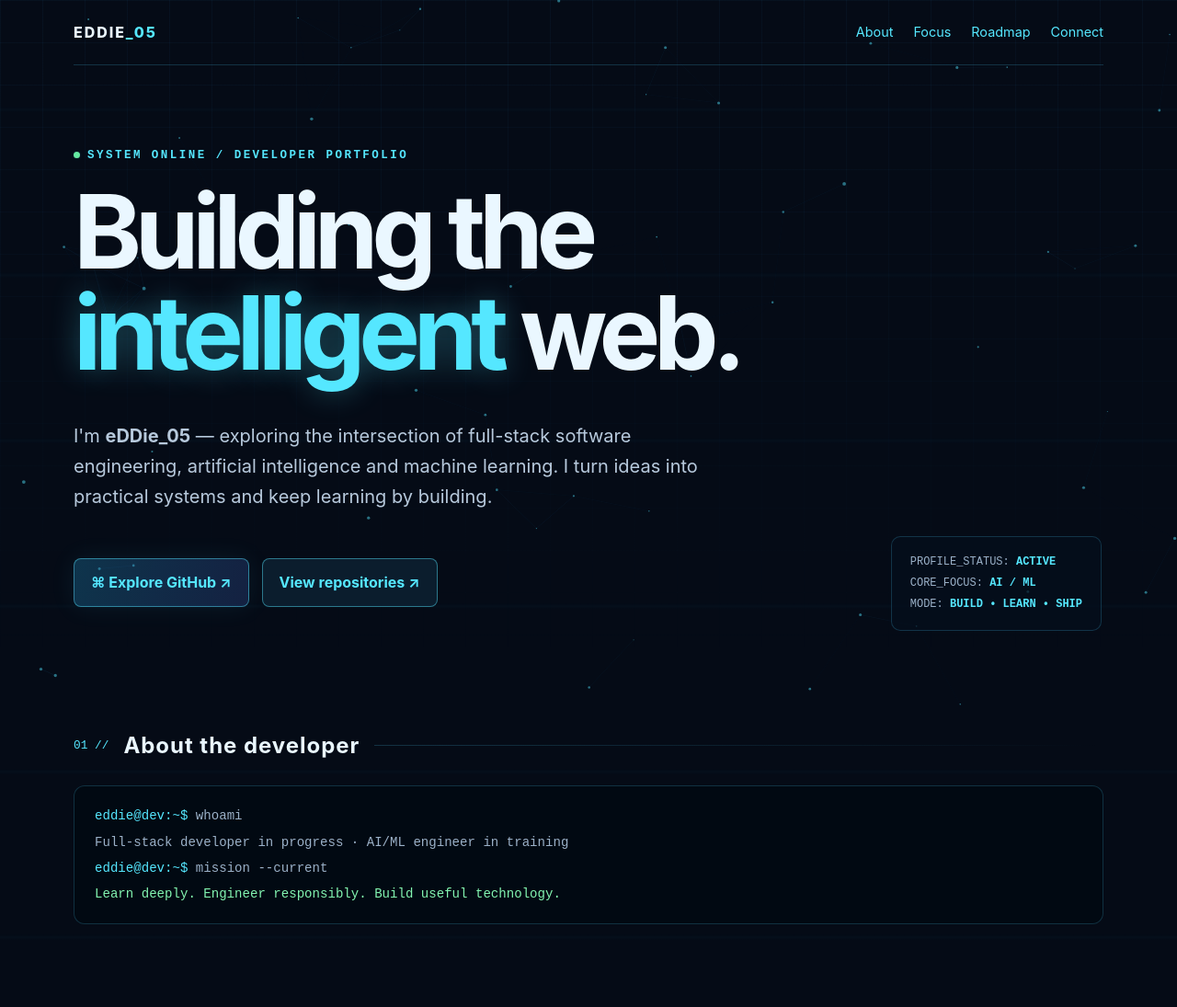
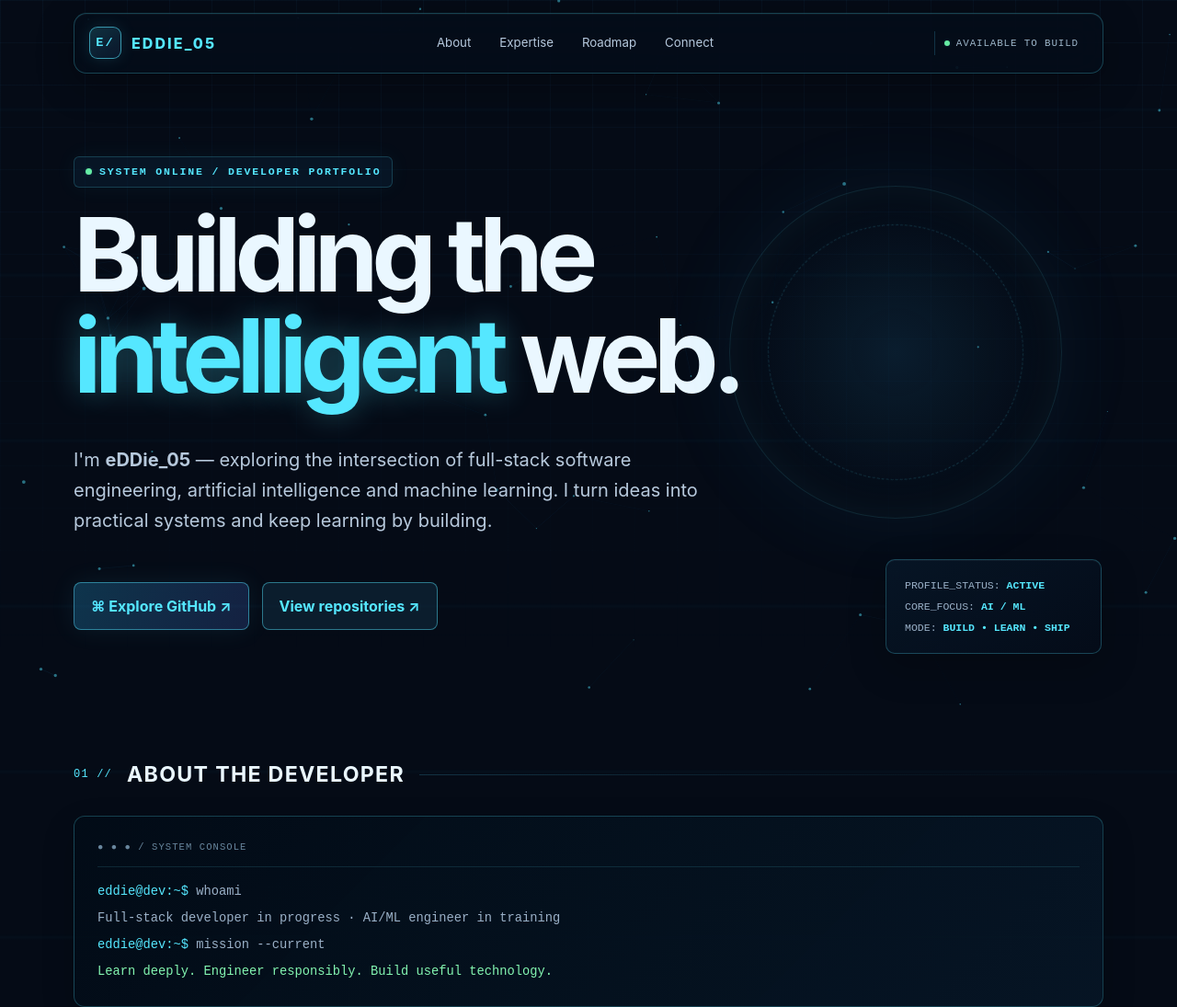
Before and after one commit to eDDie-05/eDDie-05, a plain HTML site: page index.html in a window 1280 px wide. Shown: the top 1095 px of the page at 92% size. Drawn offline with Linux system fonts and the light colour scheme.

Commit message:
Polish portfolio header and section styling

```diff
--- a/index.html
+++ b/index.html
@@ -14,29 +14,42 @@
     body:after{content:"";position:fixed;inset:-50% 0;z-index:-1;pointer-events:none;background:linear-gradient(transparent 48%,rgba(66,218,255,.055) 50%,transparent 52%);background-size:100% 180px;animation:scan 13s linear infinite;opacity:.48}
     @keyframes scan{to{transform:translateY(180px)}}@keyframes pulse{50%{opacity:.45;filter:drop-shadow(0 0 14px var(--cyan))}}@keyframes float{50%{transform:translateY(-8px)}}
     a{color:var(--cyan);text-decoration:none}a:hover{color:white;text-shadow:0 0 12px var(--cyan)}
-    .shell{width:min(1120px,calc(100% - 40px));margin:auto}.topbar{display:flex;align-items:center;justify-content:space-between;padding:22px 0;border-bottom:1px solid var(--line);position:relative}
-    .brand{font-weight:800;letter-spacing:.12em;color:var(--text)}.brand span{color:var(--cyan)}nav{display:flex;gap:22px;flex-wrap:wrap;font-size:.9rem;color:var(--muted)}
-    .hero{min-height:76vh;display:grid;align-content:center;padding:90px 0 76px;position:relative}.eyebrow{color:var(--cyan);font:600 .78rem/1.4 ui-monospace,monospace;letter-spacing:.2em;text-transform:uppercase}
+    .shell{width:min(1120px,calc(100% - 40px));margin:auto}
+    .topbar{position:sticky;top:14px;z-index:20;display:flex;align-items:center;justify-content:space-between;gap:22px;margin-top:14px;padding:12px 16px;border:1px solid rgba(85,231,255,.25);border-radius:14px;background:rgba(4,13,26,.78);backdrop-filter:blur(18px);box-shadow:0 12px 40px rgba(0,0,0,.28),inset 0 1px rgba(255,255,255,.04)}
+    .brand{display:flex;align-items:center;gap:11px;font-weight:850;letter-spacing:.13em;color:var(--text);white-space:nowrap}
+    .brand-mark{display:grid;place-items:center;width:35px;height:35px;border:1px solid rgba(85,231,255,.6);border-radius:9px;color:var(--cyan);font:700 .85rem ui-monospace,monospace;background:linear-gradient(145deg,rgba(85,231,255,.17),rgba(86,140,255,.08));box-shadow:0 0 18px rgba(85,231,255,.12)}
+    .brand span:last-child{color:var(--cyan)}
+    nav{display:flex;align-items:center;gap:5px;flex-wrap:wrap;font-size:.83rem;color:var(--muted)}
+    nav a{padding:8px 12px;border:1px solid transparent;border-radius:7px;color:#b6c9dd;transition:background .2s,border-color .2s,color .2s}
+    nav a:hover{background:rgba(85,231,255,.08);border-color:rgba(85,231,255,.2);color:var(--cyan);text-shadow:none}
+    .nav-status{display:flex;align-items:center;gap:7px;padding:7px 10px;border-left:1px solid var(--line);color:#9db6c9;font: .68rem ui-monospace,monospace;letter-spacing:.08em;white-space:nowrap}
+    .nav-status .pulse-dot{margin:0;width:6px;height:6px}
+    .hero{min-height:76vh;display:grid;align-content:center;padding:90px 0 76px;position:relative}
+    .hero:before{content:"";position:absolute;right:4%;top:18%;width:min(34vw,360px);aspect-ratio:1;border:1px solid rgba(85,231,255,.13);border-radius:50%;background:radial-gradient(circle,rgba(45,154,208,.13),transparent 66%);box-shadow:0 0 90px rgba(38,151,218,.08),inset 0 0 55px rgba(85,231,255,.06);pointer-events:none}
+    .hero:after{content:"";position:absolute;right:calc(4% + 42px);top:calc(18% + 42px);width:min(34vw,276px);aspect-ratio:1;border:1px dashed rgba(85,231,255,.19);border-radius:50%;animation:orbit 35s linear infinite;pointer-events:none}
+    @keyframes orbit{to{transform:rotate(360deg)}}
+    .eyebrow{display:inline-flex;align-items:center;width:max-content;max-width:100%;padding:8px 12px;border:1px solid rgba(85,231,255,.2);border-radius:6px;background:rgba(10,32,51,.55);color:var(--cyan);font:600 .72rem/1.4 ui-monospace,monospace;letter-spacing:.16em;text-transform:uppercase;box-shadow:0 0 24px rgba(85,231,255,.05)}
     h1{font-size:clamp(3.2rem,9vw,7rem);line-height:.98;letter-spacing:-.065em;margin:18px 0 22px}.glow{color:var(--cyan);text-shadow:0 0 32px rgba(85,231,255,.32)}
     .intro{max-width:690px;color:#b7c9dc;font-size:clamp(1.05rem,2vw,1.25rem)}.actions{display:flex;gap:14px;flex-wrap:wrap;margin-top:30px}
     .btn{display:inline-flex;align-items:center;gap:10px;padding:12px 18px;border:1px solid rgba(85,231,255,.45);border-radius:8px;background:rgba(20,51,75,.45);font-weight:650}.btn.primary{background:linear-gradient(110deg,rgba(32,130,178,.35),rgba(62,93,180,.28));box-shadow:0 0 28px rgba(85,231,255,.08)}
-    .readout{position:absolute;right:2px;bottom:50px;border:1px solid var(--line);background:rgba(5,15,29,.7);padding:16px 20px;border-radius:10px;color:var(--muted);font: .75rem/1.9 ui-monospace,monospace;animation:float 5s ease-in-out infinite}.readout strong{color:var(--cyan);font-weight:600}
-    section{padding:55px 0}.section-head{display:flex;align-items:center;gap:16px;margin-bottom:24px}.section-head:after{content:"";height:1px;flex:1;background:linear-gradient(90deg,var(--line),transparent)}h2{font-size:1.5rem;letter-spacing:.04em;margin:0}.index{color:var(--cyan);font: .8rem ui-monospace,monospace}
-    .grid{display:grid;grid-template-columns:repeat(3,1fr);gap:16px}.panel{position:relative;overflow:hidden;border:1px solid var(--line);border-radius:12px;padding:23px;background:linear-gradient(145deg,rgba(12,31,52,.88),rgba(6,15,29,.78));box-shadow:inset 0 1px rgba(255,255,255,.025);transition:transform .25s,border-color .25s}.panel:hover{transform:translateY(-5px);border-color:rgba(85,231,255,.55)}
-    .panel:before{content:"";position:absolute;right:-35px;top:-45px;width:110px;height:110px;border:1px solid rgba(85,231,255,.12);transform:rotate(45deg)}.panel h3{margin:0 0 9px;font-size:1.05rem}.panel p{margin:0;color:var(--muted);font-size:.94rem}.tag{display:inline-block;margin:13px 6px 0 0;padding:4px 8px;border:1px solid rgba(85,231,255,.18);border-radius:5px;color:#a9eefe;font: .72rem ui-monospace,monospace}
-    .roadmap{display:grid;grid-template-columns:1fr auto;gap:24px;align-items:center}.roadmap img{width:min(100%,500px);border-radius:8px;border:1px solid var(--line)}
-    .terminal{border:1px solid var(--line);border-radius:12px;background:rgba(2,9,18,.82);padding:18px 22px;font: .88rem/2 ui-monospace,monospace;color:var(--muted)}.terminal .prompt{color:var(--cyan)}.terminal .ok{color:#83f5b1}
-    footer{margin-top:50px;padding:28px 0 40px;border-top:1px solid var(--line);display:flex;justify-content:space-between;gap:15px;flex-wrap:wrap;color:var(--muted);font-size:.85rem}
+    .readout{position:absolute;right:2px;bottom:50px;min-width:235px;border:1px solid rgba(85,231,255,.25);background:linear-gradient(145deg,rgba(7,22,39,.9),rgba(5,13,26,.82));padding:16px 20px;border-radius:10px;color:var(--muted);font: .72rem/2 ui-monospace,monospace;box-shadow:0 14px 40px rgba(0,0,0,.22),inset 0 1px rgba(255,255,255,.04);animation:float 5s ease-in-out infinite;backdrop-filter:blur(10px)}.readout strong{color:var(--cyan);font-weight:600}
+    section{padding:62px 0;scroll-margin-top:100px}.section-head{display:flex;align-items:center;gap:16px;margin-bottom:26px}.section-head:after{content:"";height:1px;flex:1;background:linear-gradient(90deg,var(--line),transparent)}h2{font-size:1.45rem;letter-spacing:.055em;margin:0;text-transform:uppercase}.index{color:var(--cyan);font: .75rem ui-monospace,monospace;letter-spacing:.1em}
+    .grid{display:grid;grid-template-columns:repeat(3,1fr);gap:18px}.panel{position:relative;overflow:hidden;min-height:190px;border:1px solid rgba(85,231,255,.19);border-radius:13px;padding:25px;background:linear-gradient(145deg,rgba(12,31,52,.9),rgba(6,15,29,.84));box-shadow:0 14px 36px rgba(0,0,0,.16),inset 0 1px rgba(255,255,255,.035);transition:transform .25s,border-color .25s,box-shadow .25s}.panel:hover{transform:translateY(-6px);border-color:rgba(85,231,255,.58);box-shadow:0 18px 45px rgba(0,0,0,.25),0 0 28px rgba(85,231,255,.07)}
+    .panel:before{content:"";position:absolute;right:-35px;top:-45px;width:110px;height:110px;border:1px solid rgba(85,231,255,.14);transform:rotate(45deg)}.panel:after{content:"";position:absolute;left:25px;top:0;width:48px;height:2px;background:linear-gradient(90deg,var(--cyan),transparent);box-shadow:0 0 12px var(--cyan)}.panel h3{margin:0 0 11px;font-size:1.08rem;letter-spacing:.01em}.panel p{margin:0;color:var(--muted);font-size:.93rem}.tag{display:inline-block;margin:15px 6px 0 0;padding:5px 9px;border:1px solid rgba(85,231,255,.2);border-radius:5px;background:rgba(85,231,255,.045);color:#a9eefe;font: .68rem ui-monospace,monospace;letter-spacing:.04em}
+    .roadmap{display:grid;grid-template-columns:1fr auto;gap:28px;align-items:center;padding:27px;border:1px solid var(--line);border-radius:14px;background:linear-gradient(120deg,rgba(10,30,50,.84),rgba(6,15,29,.75));box-shadow:0 16px 42px rgba(0,0,0,.16)}.roadmap h3{font-size:1.2rem;margin:0 0 10px}.roadmap img{width:min(100%,500px);border-radius:9px;border:1px solid rgba(85,231,255,.28);box-shadow:0 12px 30px rgba(0,0,0,.2)}
+    .terminal{border:1px solid rgba(85,231,255,.23);border-radius:12px;background:linear-gradient(135deg,rgba(2,12,23,.94),rgba(7,23,39,.84));padding:22px 25px;font: .86rem/2.1 ui-monospace,monospace;color:var(--muted);box-shadow:0 14px 36px rgba(0,0,0,.16);position:relative}.terminal:before{content:"●  ●  ●     /  SYSTEM CONSOLE";display:block;margin-bottom:13px;padding-bottom:10px;border-bottom:1px solid rgba(85,231,255,.13);color:#68869d;font-size:.66rem;letter-spacing:.1em}.terminal .prompt{color:var(--cyan)}.terminal .ok{color:#83f5b1}
+    footer{margin-top:55px;padding:28px 0 40px;border-top:1px solid var(--line);display:flex;justify-content:space-between;gap:15px;flex-wrap:wrap;color:var(--muted);font-size:.82rem;letter-spacing:.025em}
     .pulse-dot{display:inline-block;width:7px;height:7px;border-radius:50%;background:#6fffb0;margin-right:8px;animation:pulse 1.8s infinite}
-    @media(max-width:760px){.grid{grid-template-columns:1fr}.readout{position:static;display:inline-block;width:max-content;margin-top:32px}.hero{min-height:auto;padding:82px 0 42px}.roadmap{grid-template-columns:1fr}.topbar{align-items:flex-start;gap:14px;flex-direction:column}nav{gap:14px}}
+    @media(max-width:760px){.grid{grid-template-columns:1fr}.panel{min-height:0}.readout{position:static;display:inline-block;width:max-content;max-width:100%;margin-top:32px}.hero{min-height:auto;padding:82px 0 42px}.hero:before,.hero:after{right:-14%;top:13%;opacity:.55}.roadmap{grid-template-columns:1fr;padding:20px}.topbar{position:relative;top:auto;align-items:flex-start;gap:12px;flex-wrap:wrap;padding:12px}.topbar nav{order:3;width:100%;justify-content:space-between;gap:2px}.topbar nav a{padding:7px 8px;font-size:.76rem}.nav-status{margin-left:auto;border-left:0;padding-right:2px;font-size:.6rem}section{padding:45px 0}}
     @media(prefers-reduced-motion:reduce){*,*:before,*:after{scroll-behavior:auto!important;animation:none!important;transition:none!important}#network{display:none}}
   </style>
 </head>
 <body>
   <canvas id="network" aria-hidden="true"></canvas>
   <header class="shell topbar">
-    <a class="brand" href="#home">EDDIE<span>_05</span></a>
-    <nav aria-label="Main navigation"><a href="#about">About</a><a href="#focus">Focus</a><a href="#roadmap">Roadmap</a><a href="#connect">Connect</a></nav>
+    <a class="brand" href="#home"><span class="brand-mark">E/</span><span>EDDIE<span>_05</span></span></a>
+    <nav aria-label="Main navigation"><a href="#about">About</a><a href="#focus">Expertise</a><a href="#roadmap">Roadmap</a><a href="#connect">Connect</a></nav>
+    <div class="nav-status"><span class="pulse-dot"></span>AVAILABLE TO BUILD</div>
   </header>
   <main class="shell">
     <section class="hero" id="home">
```
